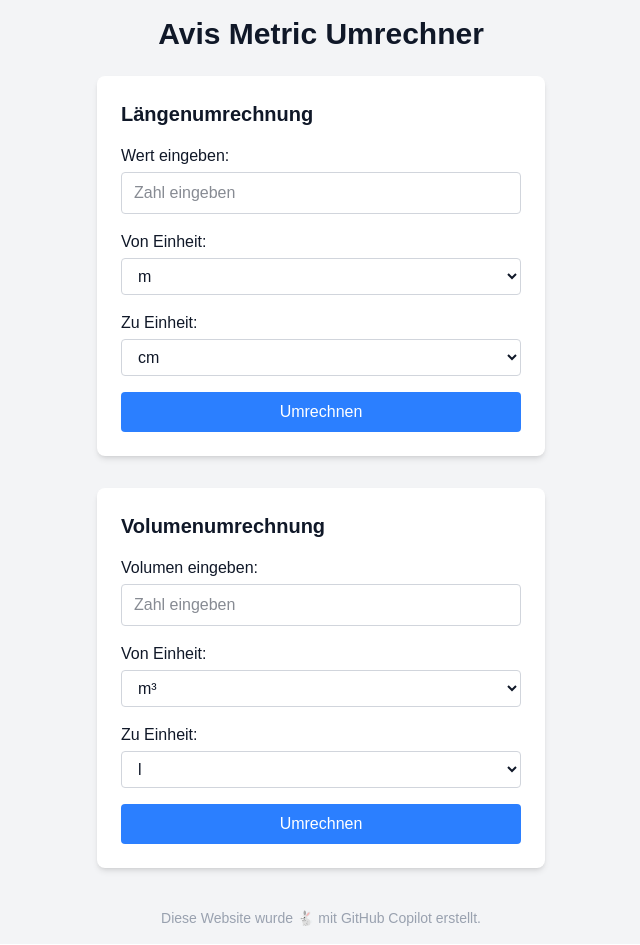
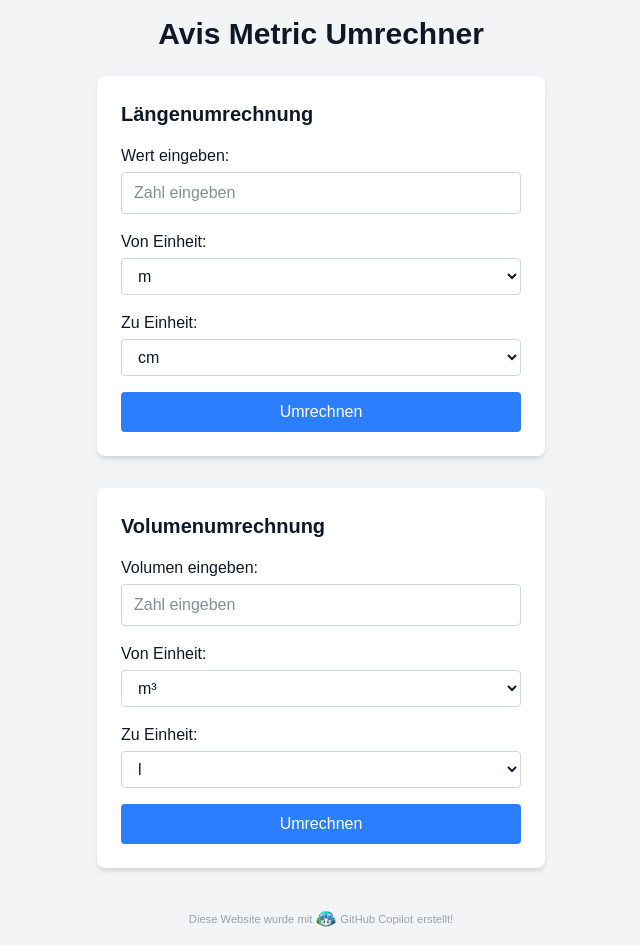
Before and after one commit to inspiringsource/avis-metrischer-umrechner, a Next.js app: page / in a window 1280 px wide. Shown: the whole page, without its empty margins (319-959 px from the left). Built offline with nearby package versions, Linux system fonts and the light colour scheme.

Commit message:
Refactor footer to include an image of GitHub Copilot alongside the text

```diff
--- a/src/app/page.tsx
+++ b/src/app/page.tsx
@@ -2,6 +2,7 @@
 
 import { useState } from 'react';
 import type { FormEvent } from 'react';
+import Image from 'next/image'
 
 type LengthUnit = 'giga' | 'mega' | 'kilo' | 'hekto' | 'deko' | 'meter' | 'dezi' | 'zenti' | 'milli' | 'mikro' | 'nano';
 type VolumeUnit = 'm3' | 'l' | 'cm3' | 'ml' | 'hl' | 'cl';
@@ -218,9 +219,24 @@ export default function Page() {
           </p>
         )}
       </section>
-      <footer className="mt-10 text-center text-gray-400 text-sm">
-        Diese Website wurde 🐇 mit <a href='https://github.com/features/copilot' target='_blank' rel="noopener noreferrer">GitHub Copilot</a> erstellt.
-      </footer>
+        <footer className="mt-10 text-center text-gray-400 text-sm">
+          <small className="inline-flex items-center">
+            Diese Website wurde mit
+            <Image
+              src="/copilot.png"
+              alt="copilot"
+              width={20}
+              height={20}
+              className="mx-1"
+            />
+            <a href="https://github.com/features/copilot" target="_blank" rel="noopener noreferrer">
+            GitHub Copilot
+            </a>
+            <span className="ml-1">{' '}</span>
+            erstellt!
+          </small>
+    </footer>
+
     </main>
   );
 }
```
Also changed, not shown: public/copilot.png (added).
